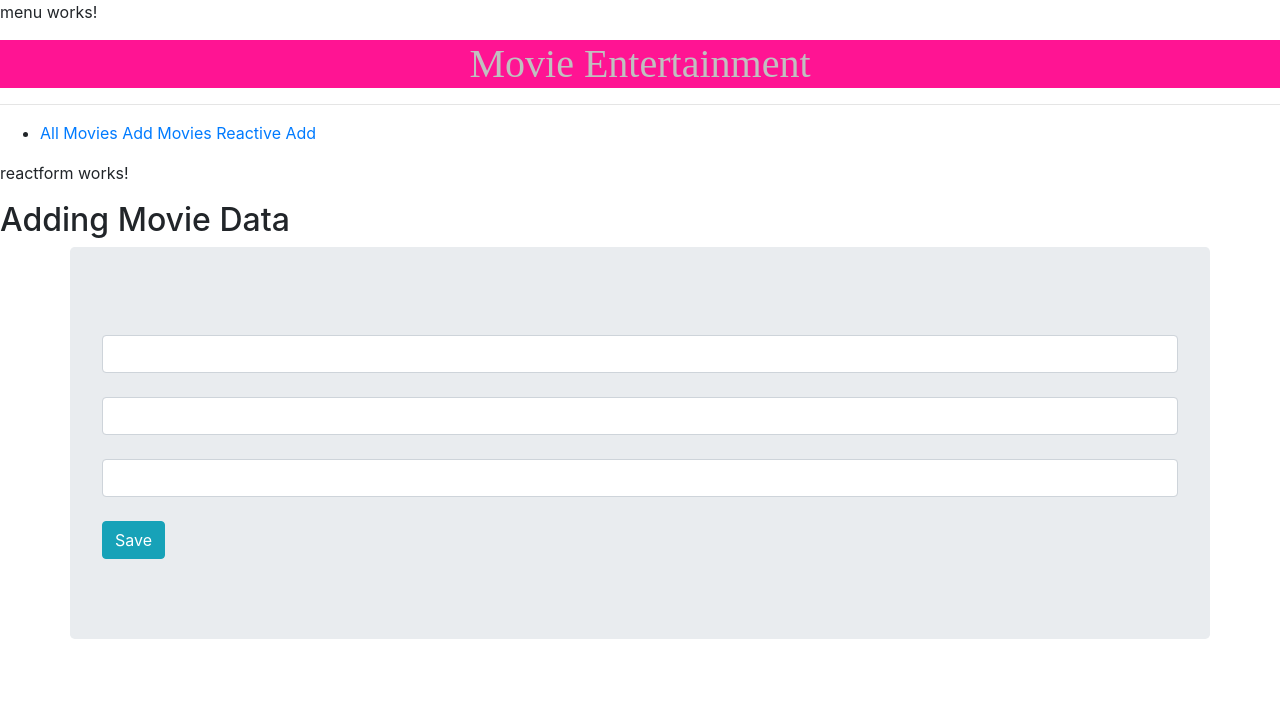
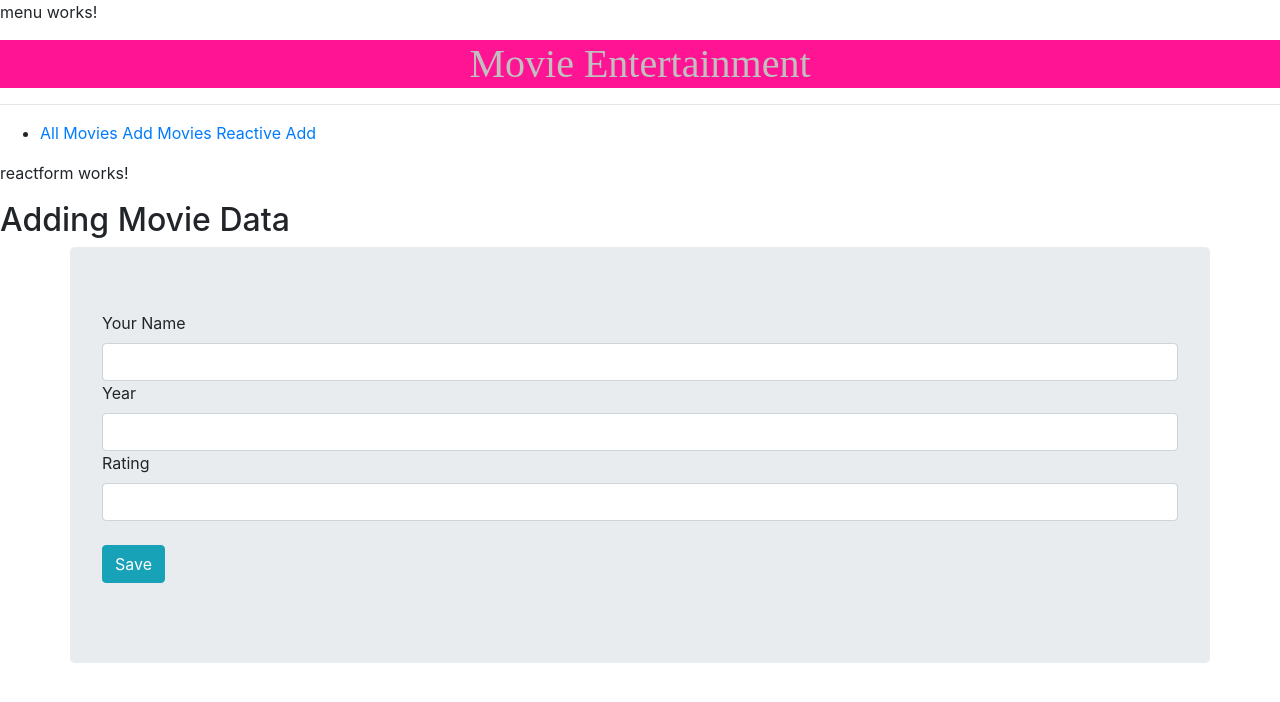
Before and after one commit to Tejas-Shroff/practice-workspace-2, an Angular app in the folder MovieShow/: page /reactform in a window 1280 px wide. Shown: the top 702 px of the page. Built offline with nearby package versions, Linux system fonts and the light colour scheme.

Commit message:
Backup Commit

```diff
--- a/MovieShow/src/app/reactform/reactform.component.html
+++ b/MovieShow/src/app/reactform/reactform.component.html
@@ -5,19 +5,18 @@
 
     <div class="container jumbotron" style="width: 500 px;">
             <div class="form group">
-                <label for="name"></label>
+                <label for="name">Your Name</label>
                 <input type="text" id="name" name="name" formControlName="name" class="form-control">
             </div>
 
 
-
             <div class="form group">
-                <label for="year"></label>
+                <label for="year">Year</label>
                 <input type="text" id="year" name="year" formControlName="yearRelease" class="form-control">
             </div>
 
             <div class="form group">
-                <label for="rating"></label>
+                <label for="rating">Rating</label>
                 <input type="text" id="rating" name="rating" formControlName="rating" class="form-control">
             </div>
 
```
